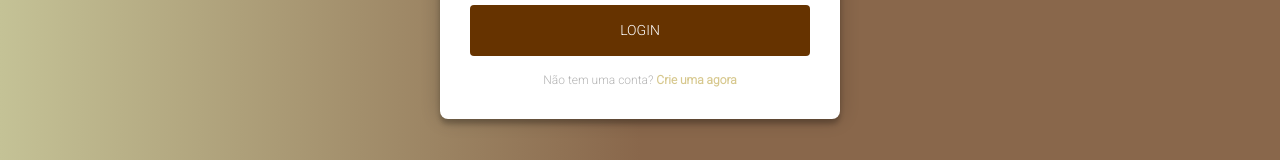
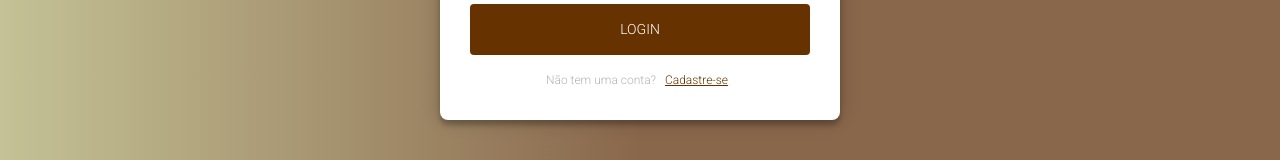
Before and after one commit to GustavoGNicolaci/frontend_CC, a React (Vite) app: page /login in a window 1280 px wide. Shown: the part 431-591 px from the top of the page. Built offline with nearby package versions, Linux system fonts and the light colour scheme.

Commit message:
Ajuste na tela de login para tirar dependência a tela de cadastro

```diff
--- a/src/components/login/login.jsx
+++ b/src/components/login/login.jsx
@@ -1,7 +1,6 @@
 import React, { useState } from 'react';
 import { useNavigate } from 'react-router-dom';
 import { login } from '../../services/loginService';
-import Cadastro from '../cadastro/cadastro';
 import Footer from '../footer';
 import NavbarComponent from '../navbar/navbar';
 import LoadingModal from '../shared/loadingModal/loadingModal';
@@ -12,7 +11,6 @@ const Login = () => {
     const [password, setPassword] = useState('');
     const [fieldErrors, setFieldErrors] = useState({});
     const [error, setError] = useState('');
-    const [isRegistering, setIsRegistering] = useState(false);
     const [isLoading, setIsLoading] = useState(false);
     const navigate = useNavigate();
 
@@ -44,18 +42,10 @@ const Login = () => {
         }
     };
 
-
-    const toggleForm = () => {
-        setIsRegistering(!isRegistering);
-    };
-
     return (
         <div className={styles.loginPage}>
             <NavbarComponent />
-            <div className={`${styles.form} ${isRegistering ? styles.registerForm : ''}`}>
-                {isRegistering ? (
-                    <Cadastro />
-                ) : (
+            <div className={styles.form}>
                     <div>
                         <h2 className={styles.welcomeMessage}>Seja Bem-vindo(a)!</h2>
                         <form className={styles.loginForm} onSubmit={handleLogin}>
@@ -78,11 +68,10 @@ const Login = () => {
                             <button type="submit" className={styles.button}>Login</button>
                             {error && <p className={styles.error}>{error}</p>}
                             <p className={styles.message}>
-                                Não tem uma conta? <a href="#" onClick={toggleForm}>Crie uma agora</a>
+                            Não tem uma conta? <button onClick={() => navigate('/cadastro')} className={styles.linkButton}>Cadastre-se</button>
                             </p>
                         </form>
                     </div>
-                )}
             </div>
             <Footer />
             {isLoading && <LoadingModal />}
--- a/src/components/login/login.module.css
+++ b/src/components/login/login.module.css
@@ -6,7 +6,6 @@
   align-items: center;
   justify-content: center;
   padding: 110px 40px 25px;
-}
 
   .form {
     position: relative;
@@ -21,10 +20,11 @@
     border-radius: 8px;
   }
 
-.registerForm {
-  max-width: 740px !important;
-  padding: 30px;
-  margin-top: 40px;
+  .welcomeMessage {
+    font-size: 24px;
+    font-family: "Dancing Script", cursive;
+    margin-bottom: 20px;
+    color: #333;
   }
 
   .input {
@@ -40,6 +40,14 @@
     border-radius: 4px;
   }
 
+  .error {
+    color: red;
+    font-size: 12px;
+    text-align: left;
+    margin-top: -10px;
+    margin-bottom: 10px;
+  }
+
   .button {
     font-family: "Roboto", sans-serif;
     text-transform: uppercase;
@@ -53,6 +61,16 @@
     transition: all 0.3s ease;
     cursor: pointer;
     border-radius: 4px;
+  }
+
+  .linkButton {
+    background: none;
+    border: none;
+    color: #663300;
+    cursor: pointer;
+    text-decoration: underline;
+  }
+
 }
 
 .button:hover,
@@ -76,25 +94,6 @@
 
 .message a:hover {
   text-decoration: underline;
-}
-
-.welcomeMessage {
-  font-size: 24px;
-  font-family: "Dancing Script", cursive;
-  margin-bottom: 20px;
-  color: #333;
-}
-
-.error {
-  color: red;
-  font-size: 12px;
-  text-align: left;
-  margin-top: -10px;
-  margin-bottom: 10px;
-}
-
-.confirmarSenha {
-  display: flex;
 }
 
 /* Tablets e dispositivos médios */
```
Lines whose indentation alone changed are shown as unchanged.
